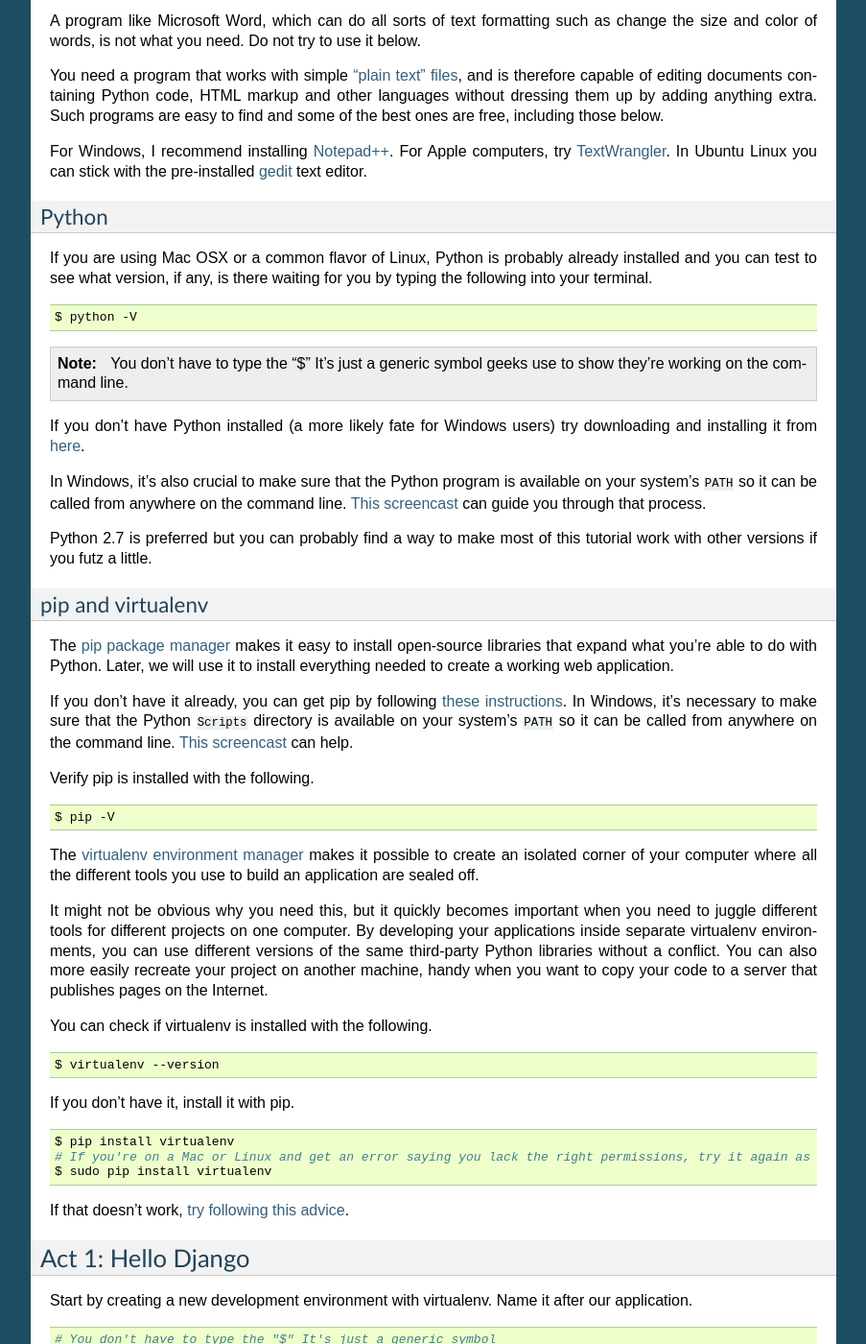
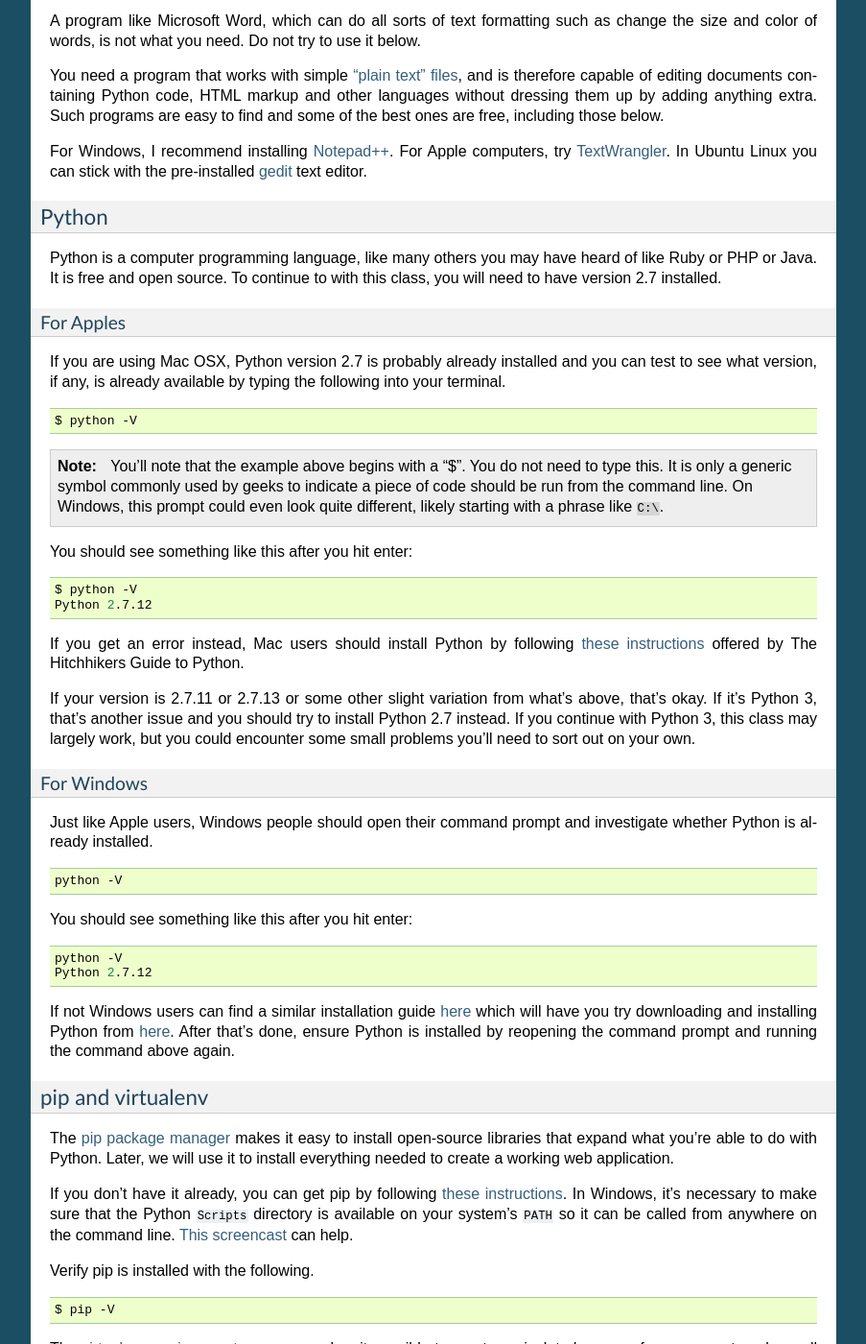
Before and after one commit to palewire/first-django-admin, a Sphinx documentation site: the page built from docs/index.rst, in a window 1280 px wide and 1400 px high, scrolled down 1327 px. Shown: the whole window at 96% size, without its empty margins (198-1101 px from the left). Built offline with Sphinx 7.4.7, drawn with Linux system fonts in a browser that asks for light colours.

Commit message:
More Python installation tips

```diff
--- a/docs/index.rst
+++ b/docs/index.rst
@@ -87,31 +87,51 @@
 Python
 ~~~~~~
 
-If you are using Mac OSX or a common flavor of Linux, Python is probably
-already installed and you can test to see what version, if any, is there
-waiting for you by typing the following into your terminal.
+Python is a computer programming language, like many others you may have heard of like Ruby or PHP or Java. It is free and open source. To continue to with this class, you will need to have version 2.7 installed.
 
-.. code:: bash
+For Apples
+^^^^^^^^^^
+
+If you are using Mac OSX, Python version 2.7 is probably already installed and you can test to see what version, if any, is already available by typing the following into your terminal.
+
+.. code-block:: bash
 
     $ python -V
 
 .. note::
 
-    You don't have to type the "$" It's just a generic symbol
-    geeks use to show they're working on the command line.
+    You'll note that the example above begins with a "$". You do not need to type this. It is only a generic symbol
+    commonly used by geeks to indicate a piece of code should be run from the command line. On Windows, this prompt could even look quite different, likely starting with a phrase like ``C:\``.
 
-If you don't have Python installed (a more likely fate for Windows
-users) try downloading and installing it from
-`here <http://www.python.org/download/releases/2.7.6/>`__.
+You should see something like this after you hit enter:
 
-In Windows, it's also crucial to make sure that the Python program is
-available on your system's ``PATH`` so it can be called from anywhere on
-the command line. `This
-screencast <http://showmedo.com/videotutorials/video?name=960000&fromSeriesID=96>`__
-can guide you through that process.
+.. code-block:: bash
 
-Python 2.7 is preferred but you can probably find a way to make most of
-this tutorial work with other versions if you futz a little.
+    $ python -V
+    Python 2.7.12
+
+If you get an error instead, Mac users should install Python by following `these instructions <http://docs.python-guide.org/en/latest/starting/install/osx/>`_ offered by The Hitchhikers Guide to Python.
+
+If your version is 2.7.11 or 2.7.13 or some other slight variation from what's above, that's okay. If it's Python 3, that's another issue and you should try to install Python 2.7 instead. If you continue with Python 3, this class may largely work, but you could encounter some small problems you'll need to sort out on your own.
+
+For Windows
+^^^^^^^^^^^
+
+Just like Apple users, Windows people should open their command prompt and investigate whether Python is already installed.
+
+.. code-block:: bash
+
+    python -V
+
+You should see something like this after you hit enter:
+
+.. code-block:: bash
+
+    python -V
+    Python 2.7.12
+
+
+If not Windows users can find a similar installation guide `here <http://docs.python-guide.org/en/latest/starting/install/win/>`_ which will have you try downloading and installing Python from `here <https://www.python.org/downloads/release/python-2712/>`_. After that's done, ensure Python is installed by reopening the command prompt and running the command above again.
 
 .. _command-line-pip:
 
```
Also changed, not shown: 5 other files.
